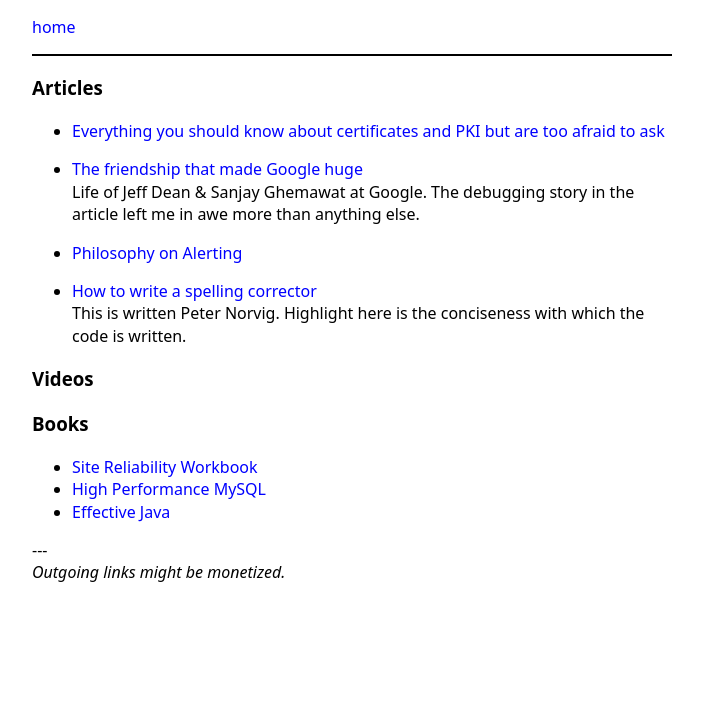
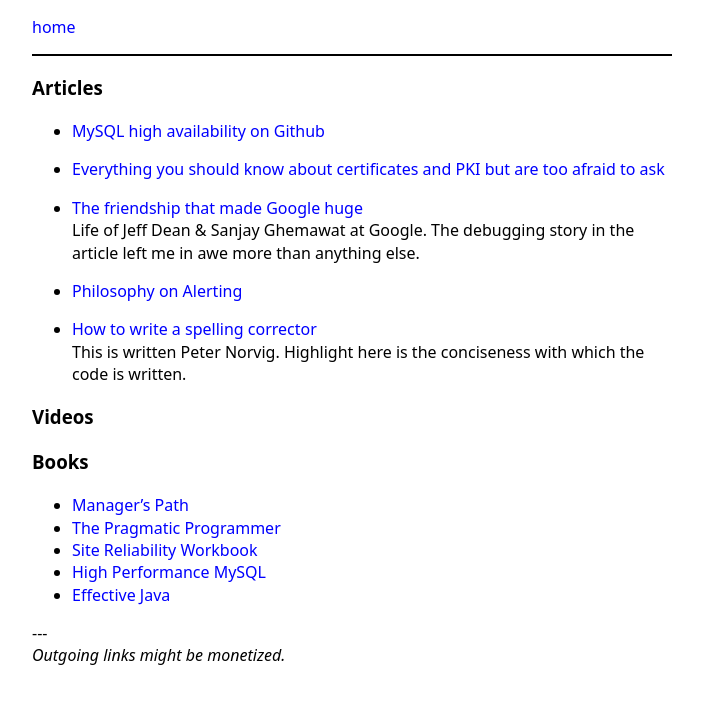
Before and after one commit to zodvik/zodvik.github.io, a Jekyll site: the page built from bookmarks.md, in a window 1280 px wide. Shown: the top 704 px of the page, without its empty margins (288-991 px from the left). Built offline with Jekyll 4.4.1, drawn with Linux system fonts in a browser that asks for light colours; our own code applies the rules of GitHub Pages for plain Markdown files; Markdown is read by kramdown in place of the engine named in the settings; comment, search, counter and statistics services are not loaded.

Commit message:
Add github mysql ha, few books to bookmarks

```diff
--- a/bookmarks.md
+++ b/bookmarks.md
@@ -3,6 +3,8 @@ title: Bookmarks
 ---
 
 ### Articles
+- [MySQL high availability on Github][mysql-ha-github]
+
 - [Everything you should know about certificates and PKI but are too afraid to ask][pki]
 
 - [The friendship that made Google huge][jeff-sanjay]<br/>
@@ -16,6 +18,8 @@ This is written Peter Norvig. Highlight here is the conciseness with which the c
 ### Videos
 
 ### Books
+- [Manager's Path][managers-path]
+- [The Pragmatic Programmer][pragmatic-programmer]
 - [Site Reliability Workbook][sre-workbook]
 - [High Performance MySQL][high-perf-mysql]
 - [Effective Java][effective-java]
@@ -31,6 +35,10 @@ This is written Peter Norvig. Highlight here is the conciseness with which the c
 [jeff-sanjay]: https://www.newyorker.com/magazine/2018/12/10/the-friendship-that-made-google-huge
 [pki]: https://smallstep.com/blog/everything-pki.html
 [spell-correct]: https://norvig.com/spell-correct.html
+[mysql-ha-github]: https://githubengineering.com/mysql-high-availability-at-github/
+
 [sre-workbook]: https://amzn.to/2BwHWam
 [high-perf-mysql]: https://amzn.to/2I6IVne
 [effective-java]: https://amzn.to/2Gn8Q8L
+[managers-path]: https://amzn.to/2DXe5bJ
+[pragmatic-programmer]: https://www.amazon.in/Pragmatic-Programmer-Andrew-Hunt/dp/8131722422/
```
